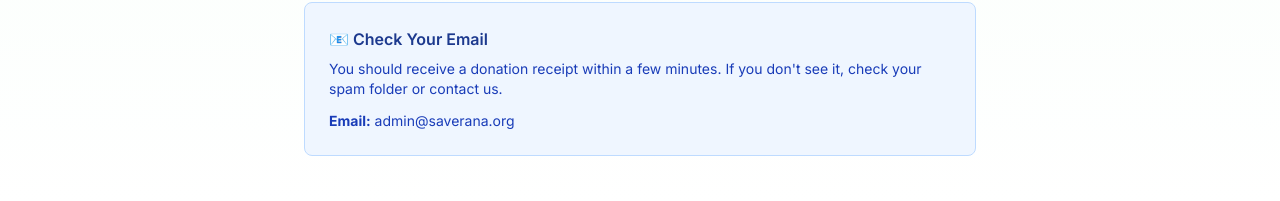
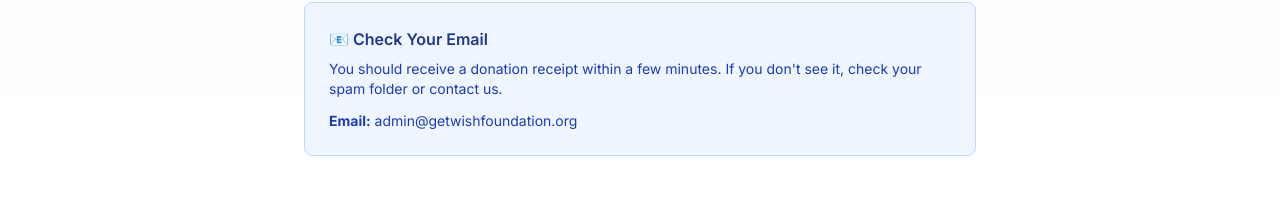
Before and after one commit to rockunen/ngo, a Next.js app: page /donate/success in a window 1280 px wide. Shown: the part 894-1095 px from the top of the page. Built offline with nearby package versions, Linux system fonts and the light colour scheme.

Commit message:
minor fix

```diff
--- a/src/app/donate/success/page.tsx
+++ b/src/app/donate/success/page.tsx
@@ -84,7 +84,7 @@ function SuccessContent() {
             Back to Home
           </Link>
           <a
-            href="mailto:admin@saverana.org"
+            href="mailto:admin@getwishfoundation.org"
             className="inline-block bg-gray-100 text-gray-700 px-8 py-3 rounded-lg font-semibold hover:bg-gray-200 transition"
           >
             Contact Us
@@ -101,7 +101,7 @@ function SuccessContent() {
             don't see it, check your spam folder or contact us.
           </p>
           <p className="text-blue-800 text-sm">
-            <strong>Email:</strong> admin@saverana.org
+            <strong>Email:</strong> admin@getwishfoundation.org
           </p>
         </div>
       </div>
--- a/src/app/terms/page.tsx
+++ b/src/app/terms/page.tsx
@@ -96,7 +96,7 @@ export default function Terms() {
               </h2>
               <p className="text-gray-700 leading-relaxed">
                 The materials appearing on Get Wish Foundation website could
-                include technical, typographical, or photographic errors. Savera
+                include technical, typographical, or photographic errors. Getwishfoundation
                 National Trust does not warrant that any of the materials on
                 this website are accurate, complete, or current.
                 getWishFoundationNational Trust may make changes to the
--- a/src/lib/email.ts
+++ b/src/lib/email.ts
@@ -77,7 +77,7 @@ export function generateDonationReceiptHTML(
 
           <p>This donation is eligible for tax benefits under section 80G of the Indian Income Tax Act. A detailed receipt will be mailed to you separately.</p>
 
-          <p>For any queries, please contact us at admin@saverana.org</p>
+          <p>For any queries, please contact us at contact@getwishfoundation.org</p>
 
           <p>With gratitude,<br><strong>${organizationName}</strong></p>
         </div>
```
Also changed, not shown: 1 other file (tests, documents, lock files or other folders).
